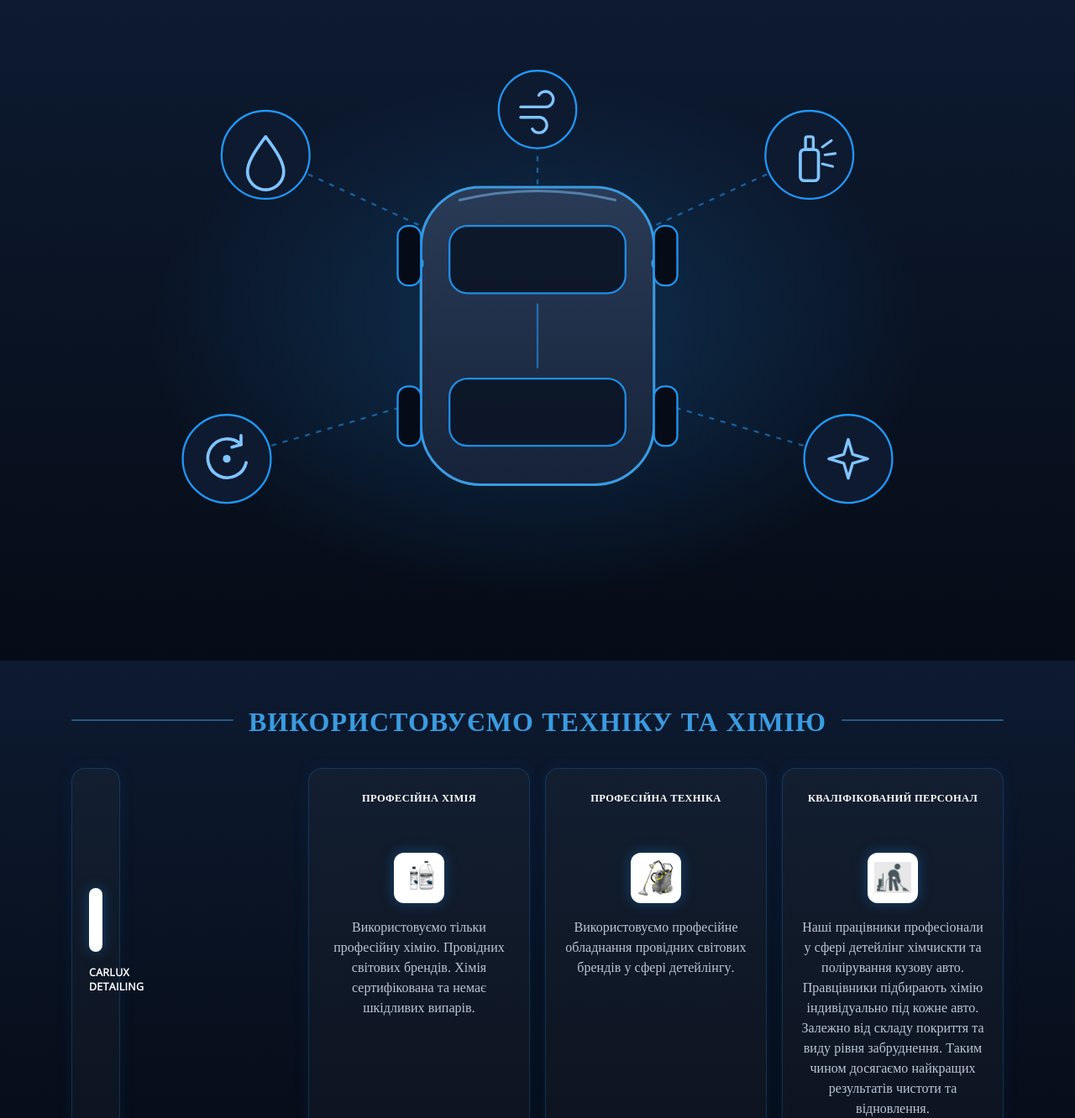
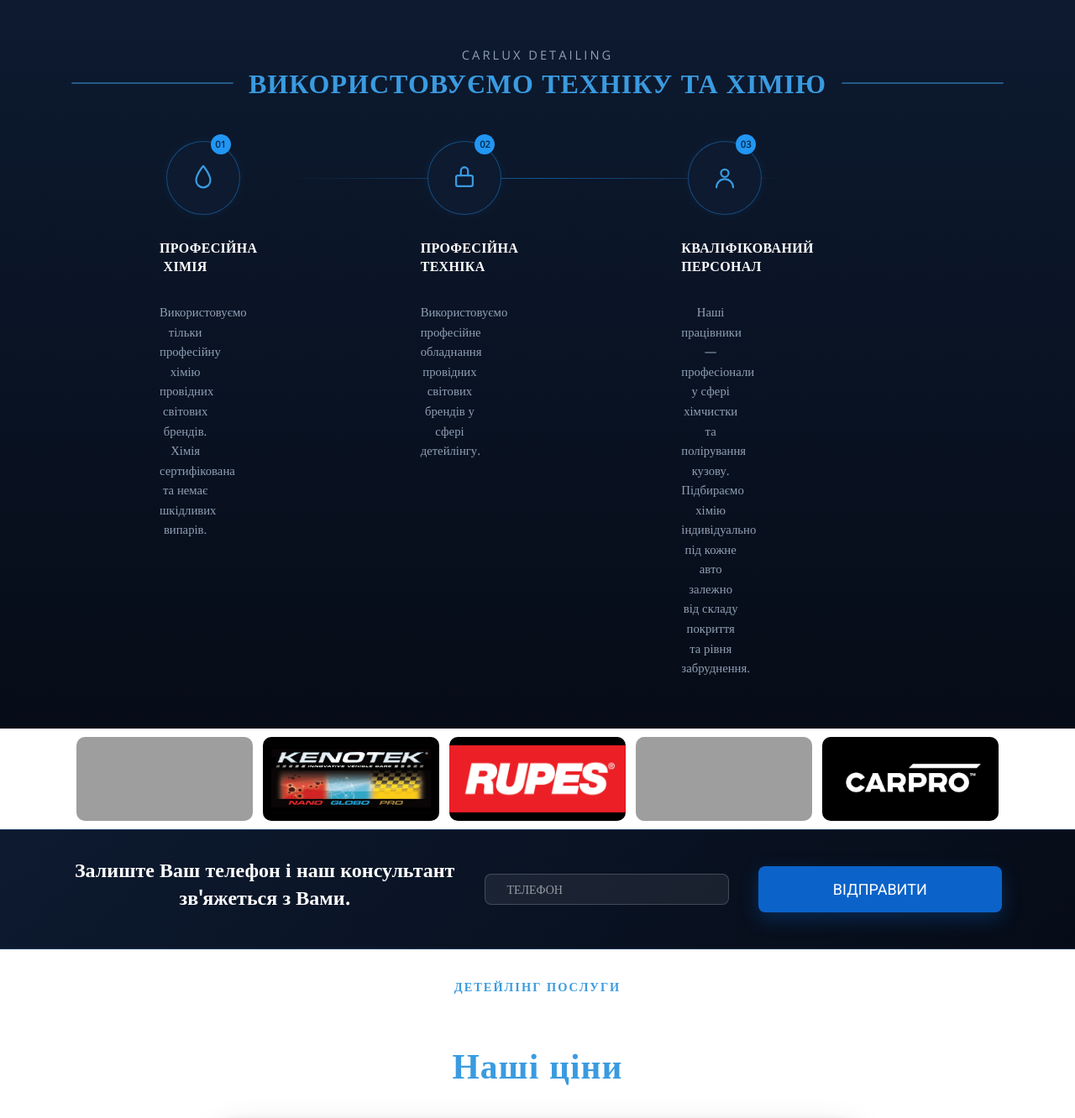
Before and after one commit to dimon4iksc/carlux, a PHP site: page / in a window 1280 px wide. Shown: the part 3135-4467 px from the top of the page at 84% size. Run offline with PHP 8.4, Linux system fonts and the light colour scheme; some libraries are stand-ins or nearby versions; grey boxes are pictures that could not be loaded.

Commit message:
лщьл

```diff
--- a/index.html
+++ b/index.html
@@ -439,39 +439,34 @@ src="https://www.facebook.com/tr?id=785101158357215&ev=PageView&noscript=1"
 		</div>
 	</section>
 
-	<section id="carwash" class="carwash">
-		<div class="container">
-			<img class="carwash-illustration" src="src/img/carwash-illustration.svg" alt="Комплексний детейлінг-догляд за авто CarLux: аква-хімчистка, професійна хімія, полірування, сушіння" width="720" height="460" loading="lazy">
-		</div>
-	</section>
-
 	<section id="we-use" class="we-use">
 		<div class="container">
+			<p class="we-use-eyebrow">CarLux Detailing</p>
 			<h2 class="db-bg">Використовуємо техніку та хімію</h2>
-			<div class="row no-gutters justify-content-between">
+			<div class="we-use-row">
 				<div class="we-use-item">
-					<div class="item item-logo">
-						<img src="src/img/logo-2.png" alt="CarLux Detailing">
-						<h3>CarLux Detailing</h3>
+					<div class="we-use-icon we-use-icon-1" aria-hidden="true">
+						<svg viewBox="0 0 24 24" fill="none" stroke="currentColor" stroke-width="1.6" stroke-linecap="round" stroke-linejoin="round"><path d="M12 2C12 2 6 9 6 14a6 6 0 0 0 12 0c0-5-6-12-6-12z"/></svg>
 					</div>
+					<span class="we-use-num">01</span>
+					<h3>Професійна хімія</h3>
+					<p>Використовуємо тільки професійну хімію провідних світових брендів. Хімія сертифікована та немає шкідливих випарів.</p>
 				</div>
 				<div class="we-use-item">
-					<div class="item">
-						<h3>Професійна хімія</h3>
-						<p><img src="src/img/we-use-1.png" alt="Професійна хімія для детейлінгу">Використовуємо тільки професійну хімію. Провідних світових брендів. Хімія сертифікована та немає шкідливих випарів.</p>
+					<div class="we-use-icon we-use-icon-2" aria-hidden="true">
+						<svg viewBox="0 0 24 24" fill="none" stroke="currentColor" stroke-width="1.6" stroke-linecap="round" stroke-linejoin="round"><rect x="5" y="10" width="14" height="9" rx="1.5"/><path d="M9 10V6a3 3 0 0 1 6 0v4"/></svg>
 					</div>
+					<span class="we-use-num">02</span>
+					<h3>Професійна техніка</h3>
+					<p>Використовуємо професійне обладнання провідних світових брендів у сфері детейлінгу.</p>
 				</div>
 				<div class="we-use-item">
-					<div class="item">
-						<h3>Професійна техніка</h3>
-						<p><img src="src/img/karch-img.jpg" alt="Професійне обладнання для хімчистки салону">Використовуємо професійне обладнання провідних світових брендів у сфері детейлінгу.</p>
+					<div class="we-use-icon we-use-icon-3" aria-hidden="true">
+						<svg viewBox="0 0 24 24" fill="none" stroke="currentColor" stroke-width="1.6" stroke-linecap="round" stroke-linejoin="round"><circle cx="12" cy="8" r="3.2"/><path d="M5 20c0-3.9 3.1-7 7-7s7 3.1 7 7"/></svg>
 					</div>
-				</div>
-				<div class="we-use-item">
-					<div class="item">
-						<h3>Кваліфікований персонал</h3>
-						<p><img src="src/img/workers-icon.jpg" alt="Кваліфікований персонал CarLux Detailing">Наші працівники професіонали у сфері детейлінг хімчискти та полірування кузову авто. Правцівники підбирають хімію індивідуально під кожне авто. Залежно від складу покриття та виду рівня забруднення. Таким чином досягаємо найкращих результатів чистоти та відновлення.</p>
-					</div>
+					<span class="we-use-num">03</span>
+					<h3>Кваліфікований персонал</h3>
+					<p>Наші працівники — професіонали у сфері хімчистки та полірування кузову. Підбираємо хімію індивідуально під кожне авто залежно від складу покриття та рівня забруднення.</p>
 				</div>
 			</div>
 		</div>
--- a/src/css/modern-ui.css
+++ b/src/css/modern-ui.css
@@ -874,101 +874,117 @@ h2.h2-sb span:last-child:not(:only-child) {
 }
 
 /* ==========================================================================
-   БЛОК "ДЕТЕЙЛІНГ-ДОГЛЯД" (carwash) — фото з майстрами (зелені кепки/
-   рукавиці) замінено на власну лінійну SVG-ілюстрацію в синій гамі сайту,
-   без окремої рамки-картки — просто лежить на тлі секції.
-   ========================================================================== */
-.carwash {
-	background: linear-gradient(180deg, #0d1a30, #060c17);
-	padding: 40px 0;
-	text-align: center;
-}
-.carwash-illustration {
-	display: block;
-	width: 100%;
-	max-width: 620px;
-	height: auto;
-	margin: 0 auto;
-}
-
-/* ==========================================================================
-   БЛОК "ВИКОРИСТОВУЄМО ТЕХНІКУ ТА ХІМІЮ" (we-use) — рівна сітка з 4 карток
-   (лого + 3 переваги), узгоджена з темно-навy+неоновою гамою сайту.
-   Стара верстка на float/display:none замінена на CSS Grid.
+   БЛОК "ВИКОРИСТОВУЄМО ТЕХНІКУ ТА ХІМІЮ" (we-use) — секція-процес: 3 кроки
+   з іконками у неонових колах, номерами та лінією-конектором між ними,
+   замість старої ілюстрації (carwash) та рівної сітки карток.
    ========================================================================== */
 .we-use {
 	background: linear-gradient(180deg, #0d1a30, #060c17);
-	padding: 50px 0 46px;
+	padding: 56px 0 60px;
 }
-.we-use .row {
+.we-use-eyebrow {
+	text-align: center;
+	color: #3a9be0;
+	font-size: 12px;
+	letter-spacing: 3px;
+	text-transform: uppercase;
+	margin: 0 0 8px;
+}
+.we-use-row {
+	position: relative;
 	display: grid;
-	grid-template-columns: repeat(4, 1fr);
-	gap: 18px;
+	grid-template-columns: repeat(3, 1fr);
+	gap: 32px;
+	max-width: 900px;
+	margin: 40px auto 0;
+}
+.we-use-row::before {
+	content: '';
+	position: absolute;
+	top: 52px;
+	left: 16.6%;
+	right: 16.6%;
+	height: 1px;
+	background: linear-gradient(90deg, rgba(33, 150, 243, 0), rgba(33, 150, 243, .5), rgba(33, 150, 243, 0));
 }
 .we-use-item {
-	width: auto;
-	padding: 0;
-	display: block !important;
+	position: relative;
+	text-align: center;
 }
-.we-use .item {
-	height: 100%;
-	padding: 26px 20px 22px;
-	background: rgba(255, 255, 255, .03);
-	border: 1px solid rgba(33, 150, 243, .22);
-	border-radius: 16px;
-	box-shadow: 0 0 18px rgba(11, 99, 201, .1);
-	transition: transform .22s ease, box-shadow .22s ease, border-color .22s ease;
+.we-use-icon {
+	position: relative;
+	width: 104px;
+	height: 104px;
+	margin: 0 auto 20px;
+	border-radius: 50%;
+	background: radial-gradient(circle, rgba(33, 150, 243, .22), transparent 70%);
+	display: flex;
+	align-items: center;
+	justify-content: center;
+	transition: transform .22s ease;
 }
-.we-use .item:hover {
+.we-use-icon::before {
+	content: '';
+	position: absolute;
+	inset: 8px;
+	border-radius: 50%;
+	background: #0d1a30;
+	border: 1px solid rgba(33, 150, 243, .4);
+	transition: border-color .22s ease, box-shadow .22s ease;
+}
+.we-use-icon svg {
+	position: relative;
+	width: 34px;
+	height: 34px;
+	color: #3a9be0;
+}
+.we-use-item:hover .we-use-icon {
 	transform: translateY(-4px);
-	box-shadow: 0 0 26px rgba(33, 150, 243, .3);
+}
+.we-use-item:hover .we-use-icon::before {
 	border-color: #2196f3;
+	box-shadow: 0 0 22px rgba(33, 150, 243, .35);
 }
-.we-use img {
-	float: none;
-	display: block;
-	width: 60px;
-	height: 60px;
-	object-fit: contain;
-	margin: 0 auto 16px;
-	background: #fff;
-	border-radius: 12px;
-	padding: 8px;
-	box-shadow: 0 0 16px rgba(33, 150, 243, .35);
-}
-.we-use .item-logo {
+.we-use-num {
+	position: absolute;
+	top: 0;
+	left: 50%;
+	margin-left: 30px;
+	width: 24px;
+	height: 24px;
+	border-radius: 50%;
+	background: #2196f3;
+	color: #042c53;
+	font-size: 11px;
+	font-weight: 700;
 	display: flex;
-	flex-direction: column;
 	align-items: center;
 	justify-content: center;
 }
-.we-use .item-logo img {
-	width: 76px;
-	height: 76px;
-}
 .we-use h3 {
 	text-align: center;
-	font-size: .78em;
+	font-size: 1em;
 	letter-spacing: .3px;
-	margin: 0 0 8px;
-}
-.we-use .item-logo h3 {
-	margin-bottom: 0;
+	margin: 0 0 10px;
 }
 .we-use p {
 	text-align: center;
-	line-height: 1.5;
-	color: #b9c6d6 !important;
-	margin: 0;
+	line-height: 1.6;
+	color: #8fa0b5 !important;
+	font-size: .92em;
+	max-width: 240px;
+	margin: 0 auto;
 }
-@media (max-width: 900px) {
-	.we-use .row {
-		grid-template-columns: repeat(2, 1fr);
+@media (max-width: 767.98px) {
+	.we-use-row {
+		grid-template-columns: 1fr;
+		gap: 44px;
 	}
-}
-@media (max-width: 520px) {
-	.we-use .row {
-		grid-template-columns: 1fr;
+	.we-use-row::before {
+		display: none;
+	}
+	.we-use-num {
+		margin-left: 30px;
 	}
 }
 
```
Also changed, not shown: detailing/index.html (+17 -22 lines), detailing/src/css/modern-ui.css (+87 -71 lines), poliruvannya/index.html (+17 -22 lines), poliruvannya/src/css/modern-ui.css (+87 -71 lines), detailing/src/img/carwash-illustration.svg, poliruvannya/src/img/carwash-illustration.svg, src/img/carwash-illustration.svg.
